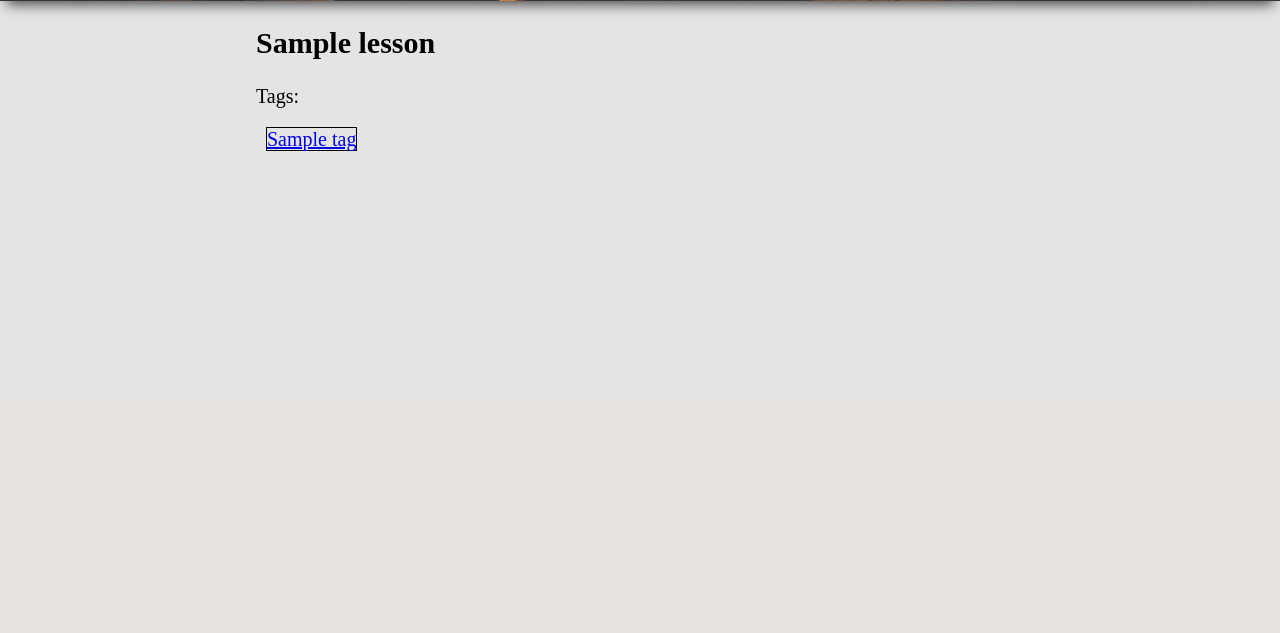
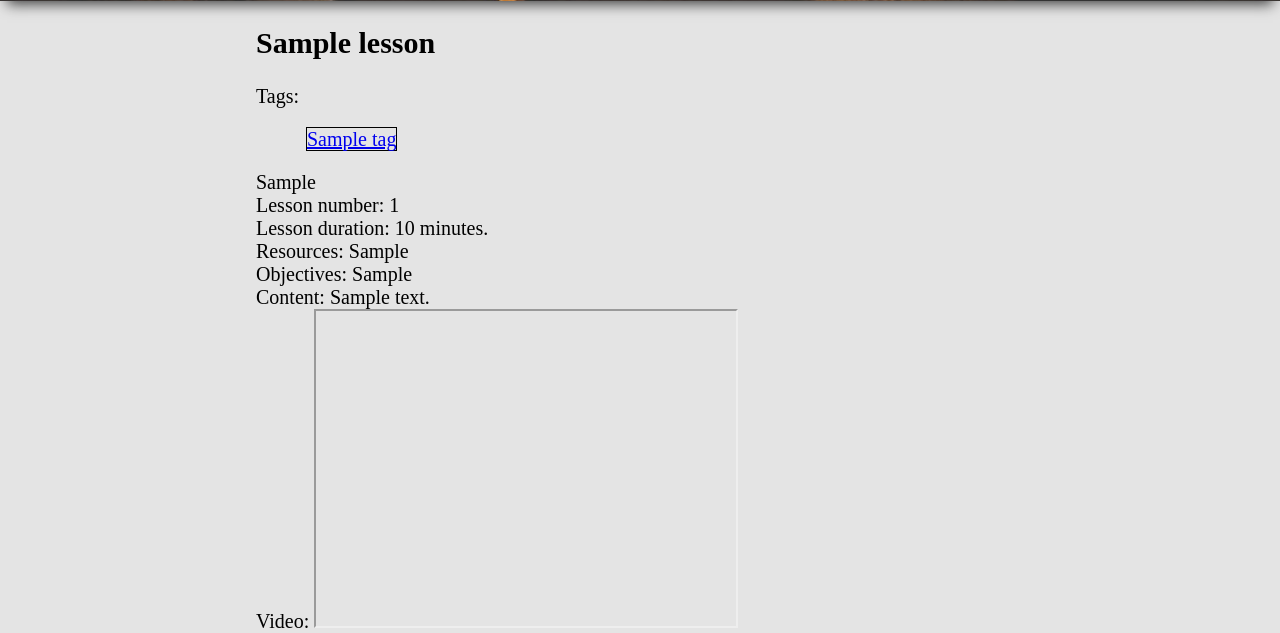
Before and after one commit to denibulkashvili/LessonPlanner, a Django app: page /lesson/1/ in a window 1280 px wide. Shown: the part 399-1032 px from the top of the page. Before the commit the page ends 550 px from the top, so only its background shows below. Run offline with Django 3.2, Linux system fonts and the light colour scheme; tables that the repository leaves empty hold one stand-in row (values such as "Sample post").

Commit message:
Add lesson detail page layout for new fields

```diff
--- a/lesson_plans/templates/lesson_detail.html
+++ b/lesson_plans/templates/lesson_detail.html
@@ -10,12 +10,40 @@
 {% block content %}
 
   <h2>{{ lesson.title }}</h2>
-  <p>Tags:
+  <div class="lesson-tags">Tags:
+    <ul>
     {% for tag in tags %}
-      <div class="lesson-tag"> <a href="{% url 'tag_detail' tag.slug %}">{{ tag.name }}</a></div>
+      <li class="lesson-tag"> <a href="{% url 'tag_detail' tag.slug %}">{{ tag.name }}</a></li>
     {% empty %}
-      <p>No tags.</p>
+      No tags.
     {% endfor %}
-  </p>
-
+    </ul>
+  </div>
+  <div class="book">{{ lesson.book }}</div>
+  <div class="lesson-number">
+    Lesson number: {{ lesson.lesson_number }}
+  </div>
+  <div class="lesson-duration">
+    Lesson duration: {{ lesson.lesson_duration }} minutes.
+  </div>
+  <div class="lesson-resources">
+      Resources: {{ lesson.resources }}
+  </div>
+  <div class="lesson-objectives">
+      Objectives: {{ lesson.lesson_objectives }}
+  </div>
+  <div class="lesson-content">
+      Content: {{ lesson.content }}
+  </div>
+  <div class="lesson-video">
+    Video:
+    {% if lesson.video_link %}
+      <iframe width="420"
+              height="315"
+              src="{{ lesson.video_link }}">
+      </iframe>
+    {% else %}
+      No video for this lesson.
+    {% endif %}
+  </div>
 {% endblock %}
```
